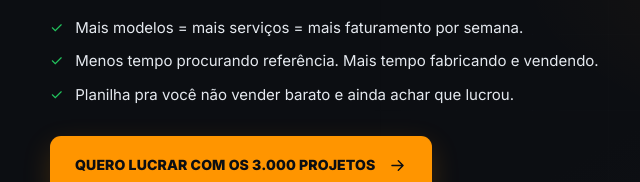
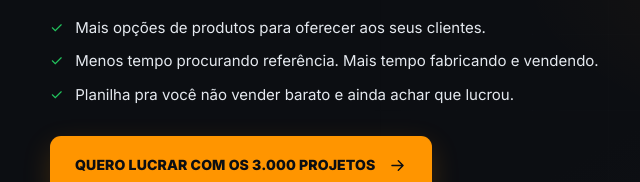
Before and after one commit to lucasfdrosa07-ship-it/upgraded-parakeet, a website built with Vite: page index.html in a window 1280 px wide. Shown: the part 389-571 px from the top of the page, 0-640 px from the left. Built offline with nearby package versions, Linux system fonts and the light colour scheme.

Commit message:
Update index.html

```diff
--- a/index.html
+++ b/index.html
@@ -42,7 +42,7 @@
           <div class="hero-copy">
             <h1 id="hero-title">+ DE <span class="accent">3.000 PROJETOS</span> PRONTOS DE SERRALHERIA PARA VOCÊ <span class="accent">LUCRAR</span> DE <span class="accent">R$1.500 A R$3.000</span> POR SEMANA</h1>
             <ul class="hero-benefits check-list">
-              <li><span class="list-mark" aria-hidden="true">✓</span>Mais modelos = mais serviços = mais faturamento por semana.</li>
+              <li><span class="list-mark" aria-hidden="true">✓</span>Mais opções de produtos para oferecer aos seus clientes.</li>
               <li><span class="list-mark" aria-hidden="true">✓</span>Menos tempo procurando referência. Mais tempo fabricando e vendendo.</li>
               <li><span class="list-mark" aria-hidden="true">✓</span>Planilha pra você não vender barato e ainda achar que lucrou.</li>
             </ul>
```
